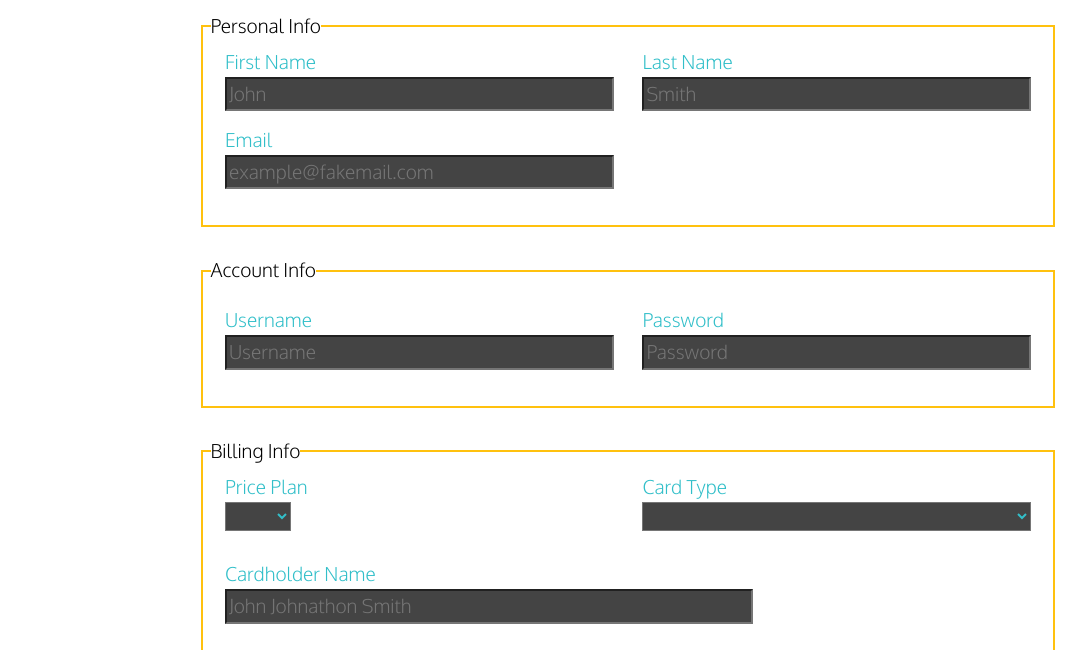
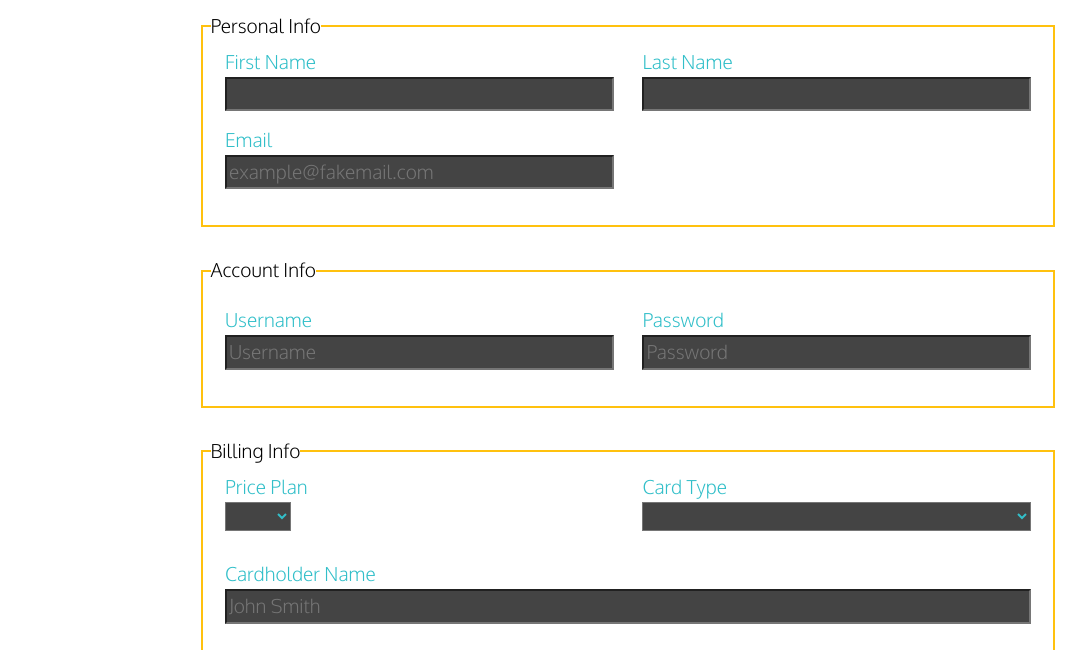
Before and after one commit to DizzyDez/dsn1675-saas-website, a plain HTML site: page signup.html in a window 1280 px wide. Shown: the part 125-775 px from the top of the page, without its empty margins (12-1098 px from the left). Drawn offline with Linux system fonts and the light colour scheme.

Commit message:
Revert "Few more I forgot. placeholders and name frames are all lined up!"
This reverts commit 375fa2b37d9f7a166f7a60b6020d0df73de75c63.

```diff
--- a/signup.html
+++ b/signup.html
@@ -43,11 +43,11 @@
           <div class="grid">
             <div class="unit xs-1 s-1 m-1-2 blue gutter-1-2">
               <label for="first-name">First Name</label>
-              <input id="first-name" class="w-1" required name="firstname" placeholder="John">
+              <input id="first-name" class="w-1" required name="firstname">
             </div>
             <div class="unit xs-1 s-1 m-1-2 blue gutter-1-2">
               <label for="last-name">Last Name</label>
-              <input id="last-name" class="w-1" required name="lastname" placeholder="Smith">
+              <input id="last-name" class="w-1" required name="lastname">
             </div>
             <div class="unit xs-1 m-1-2 blue pad-t-1-2 pad-b gutter-1-2">
               <label for="email">Email</label>
@@ -96,9 +96,9 @@
               </div>
             </div>
             <div class="grid">
-              <div class="unit xs-1 s-2-3 blue gutter-1-2 pad-b">
+              <div class="unit xs-1 blue gutter-1-2 pad-b">
                 <label for="cardhoder-name">Cardholder Name</label>
-                <input id="cardhoder-name" class="w-1" required name="cardhodername" placeholder="John Johnathon Smith" required>
+                <input id="cardhoder-name" class="w-1" required name="cardhodername" placeholder="John Smith" required>
               </div>
 
 
```
